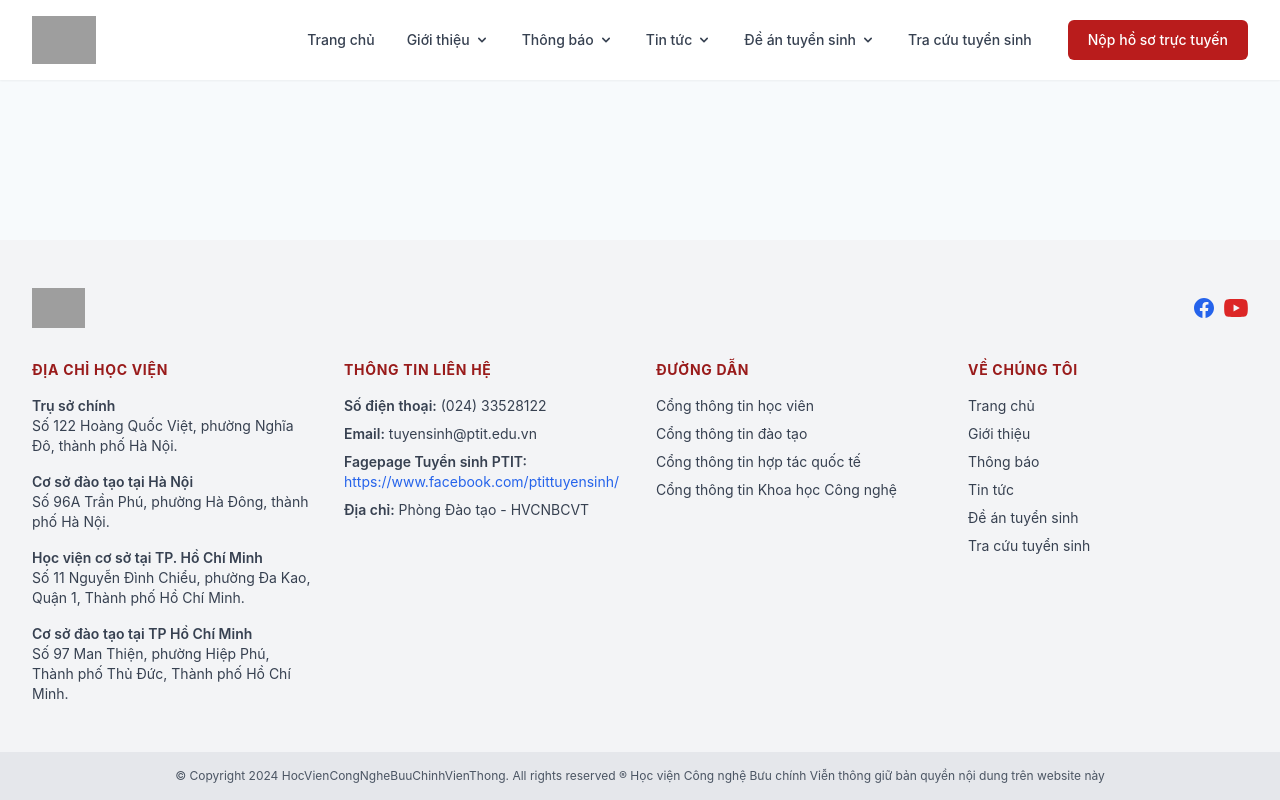
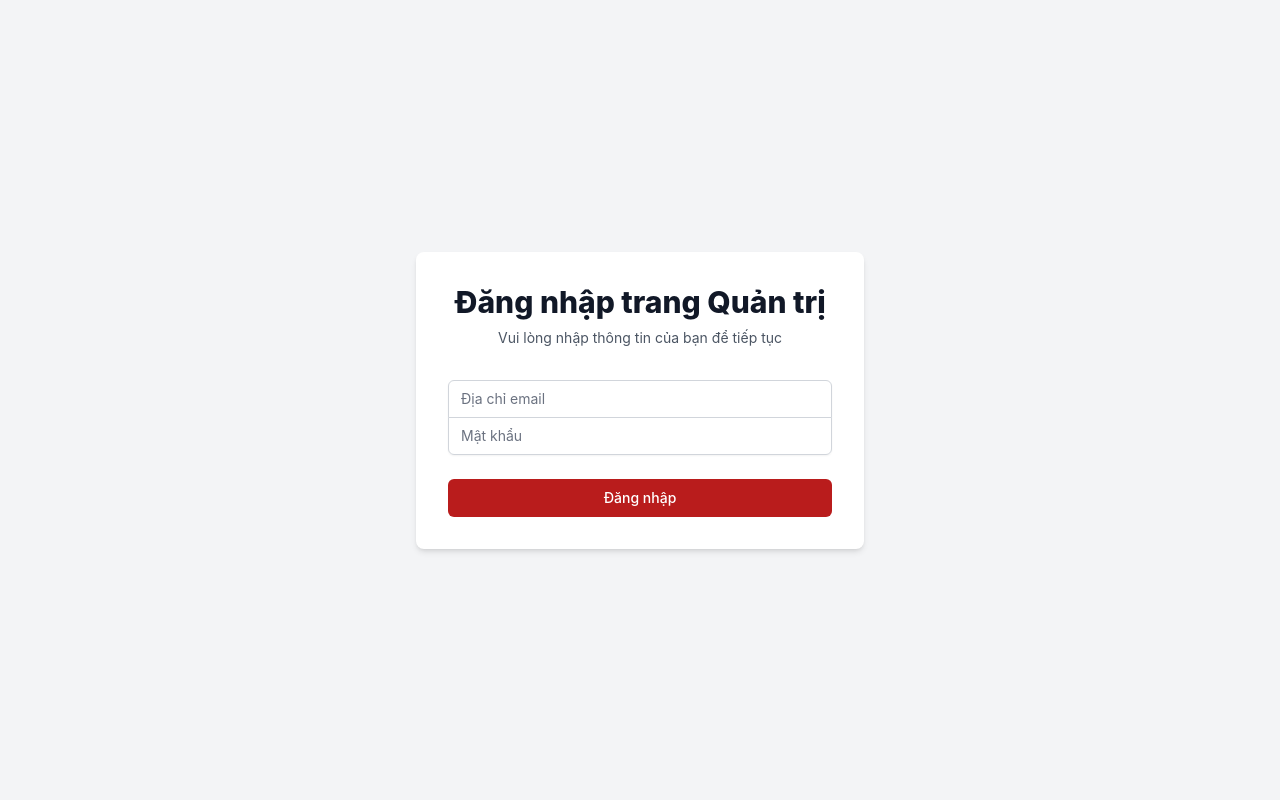
Before and after one commit to danieldoisme/portal-tuyen-sinh, a React (Create React App) app: page /admin/login in a window 1280 px wide. Built offline with nearby package versions, Linux system fonts and the light colour scheme; grey boxes are pictures that could not be loaded.

Commit message:
Add admin login page

```diff
--- a/src/App.js
+++ b/src/App.js
@@ -1,4 +1,9 @@
-import { BrowserRouter as Router, Routes, Route } from "react-router-dom";
+import {
+  BrowserRouter as Router,
+  Routes,
+  Route,
+  useLocation,
+} from "react-router-dom";
 import Header from "./components/layout/Header";
 import Footer from "./components/layout/Footer";
 import ScrollToTopButton from "./components/ui/ScrollToTopButton";
@@ -11,12 +16,16 @@
 import NewsEventsPage from "./pages/NewsEventsPage";
 import NewsDetailPage from "./pages/NewsDetailPage";
 import AdmissionLookupPage from "./pages/AdmissionLookupPage";
+import AdminLoginPage from "./pages/AdminLoginPage";
+import AdminDashboardPage from "./pages/AdminDashboardPage";
 
-function App() {
+const AppLayout = () => {
+  const location = useLocation();
+  const isAdminRoute = location.pathname.startsWith("/admin");
+
   return (
-    <Router>
     <div className="flex flex-col min-h-screen">
-        <Header />
+      {!isAdminRoute && <Header />}
       <main className="flex-grow">
         <Routes>
           <Route path="/" element={<HomePage />} />
@@ -48,15 +57,21 @@
             path="/tin-tuc/hoat-dong-su-kien"
             element={<NewsEventsPage />}
           />
-            <Route
-              path="/tra-cuu-tuyen-sinh"
-              element={<AdmissionLookupPage />}
-            />
+          <Route path="/tra-cuu-tuyen-sinh" element={<AdmissionLookupPage />} />
+          <Route path="/admin/login" element={<AdminLoginPage />} />
+          <Route path="/admin/dashboard" element={<AdminDashboardPage />} />
         </Routes>
       </main>
-        <Footer />
-        <ScrollToTopButton />
+      {!isAdminRoute && <Footer />}
+      {!isAdminRoute && <ScrollToTopButton />}
     </div>
+  );
+};
+
+function App() {
+  return (
+    <Router>
+      <AppLayout />
     </Router>
   );
 }
--- /dev/null
+++ b/src/pages/AdminDashboardPage.js
@@ -0,0 +1,9 @@
+const AdminDashboardPage = () => {
+  return (
+    <div className="p-8">
+      <h1 className="text-2xl font-bold">Trang quản trị</h1>
+      <p>Chào mừng đến với trang quản lý.</p>
+    </div>
+  );
+};
+export default AdminDashboardPage;
--- /dev/null
+++ b/src/pages/AdminLoginPage.js
@@ -0,0 +1,78 @@
+import { useState } from "react";
+import { useNavigate } from "react-router-dom";
+
+const AdminLoginPage = () => {
+  const [email, setEmail] = useState("");
+  const [password, setPassword] = useState("");
+  const navigate = useNavigate();
+
+  const handleSubmit = (e) => {
+    e.preventDefault();
+    // Logic đăng nhập của quản trị viên sẽ được xử lý ở backend trong tương lai.
+    console.log("Admin Login Attempt:", { email, password });
+
+    navigate("/admin/dashboard");
+  };
+
+  return (
+    <div className="bg-gray-100 flex items-center justify-center min-h-screen">
+      <div className="w-full max-w-md p-8 space-y-8 bg-white rounded-lg shadow-md">
+        <div className="text-center">
+          <h2 className="text-3xl font-extrabold text-gray-900">
+            Đăng nhập trang Quản trị
+          </h2>
+          <p className="mt-2 text-sm text-gray-600">
+            Vui lòng nhập thông tin của bạn để tiếp tục
+          </p>
+        </div>
+        <form className="mt-8 space-y-6" onSubmit={handleSubmit}>
+          <div className="rounded-md shadow-sm -space-y-px">
+            <div>
+              <label htmlFor="email-address" className="sr-only">
+                Địa chỉ email
+              </label>
+              <input
+                id="email-address"
+                name="email"
+                type="email"
+                autoComplete="email"
+                required
+                className="appearance-none rounded-none relative block w-full px-3 py-2 border border-gray-300 placeholder-gray-500 text-gray-900 rounded-t-md focus:outline-none focus:ring-red-500 focus:border-red-500 focus:z-10 sm:text-sm"
+                placeholder="Địa chỉ email"
+                value={email}
+                onChange={(e) => setEmail(e.target.value)}
+              />
+            </div>
+            <div>
+              <label htmlFor="password" className="sr-only">
+                Mật khẩu
+              </label>
+              <input
+                id="password"
+                name="password"
+                type="password"
+                autoComplete="current-password"
+                required
+                className="appearance-none rounded-none relative block w-full px-3 py-2 border border-gray-300 placeholder-gray-500 text-gray-900 rounded-b-md focus:outline-none focus:ring-red-500 focus:border-red-500 focus:z-10 sm:text-sm"
+                placeholder="Mật khẩu"
+                value={password}
+                onChange={(e) => setPassword(e.target.value)}
+              />
+            </div>
+          </div>
+
+          <div>
+            <button
+              type="submit"
+              className="group relative w-full flex justify-center py-2 px-4 border border-transparent text-sm font-medium rounded-md text-white bg-red-700 hover:bg-red-800 focus:outline-none focus:ring-2 focus:ring-offset-2 focus:ring-red-500"
+            >
+              Đăng nhập
+            </button>
+          </div>
+        </form>
+      </div>
+    </div>
+  );
+};
+
+export default AdminLoginPage;
```
Lines whose indentation alone changed are shown as unchanged.
